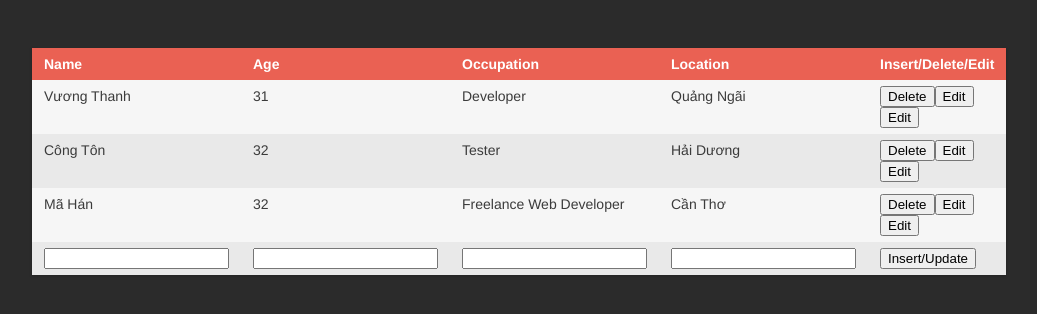
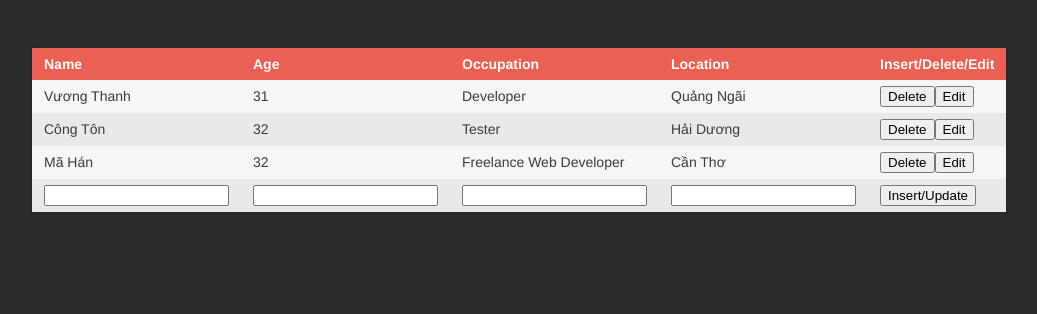
Before and after one commit to huutrieuit2005/Demo, a React (Create React App) app: page / in a window 1280 px wide. Shown: the top 314 px of the page, without its empty margins (208-1245 px from the left). Built offline with nearby package versions, Linux system fonts and the light colour scheme.

Commit message:
delete change

```diff
--- a/src/component/ButtonDelEdit.tsx
+++ b/src/component/ButtonDelEdit.tsx
@@ -11,7 +11,6 @@ const ButtonDelEdit: React.FC<Props> = (Props) => {
     <div className="cell">
       <button onClick={() => dispatch(delList(Props.index))}>Delete</button>
       <button onClick={() => dispatch(editList(Props.index))}>Edit</button>
-      <button onClick={() => dispatch(editList(Props.index))}>Edit</button>
     </div>
   );
 }
--- a/src/component/aaa.jsx
+++ /dev/null
@@ -1 +0,0 @@
-1450 test add
```
